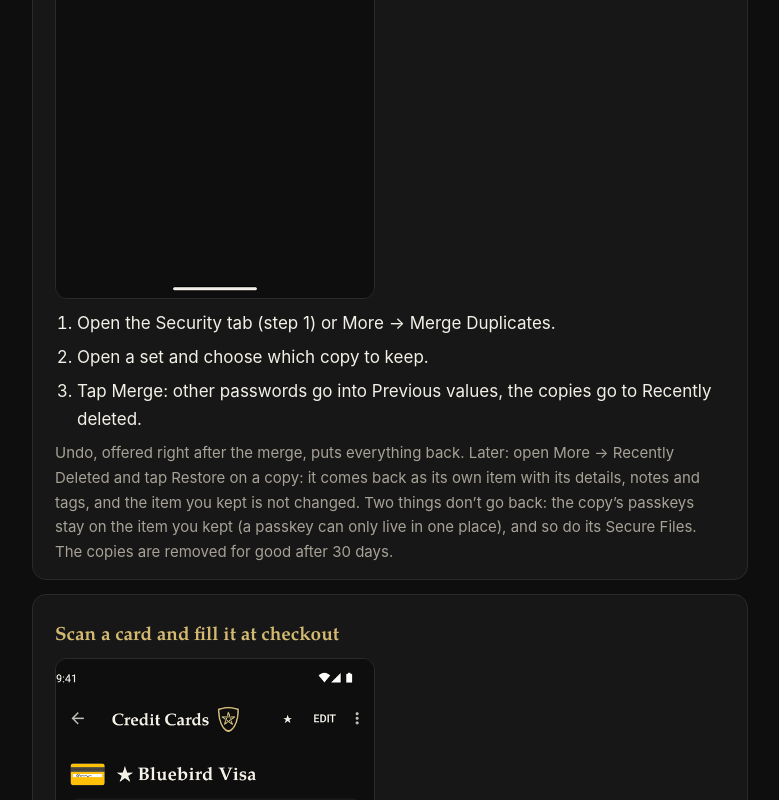
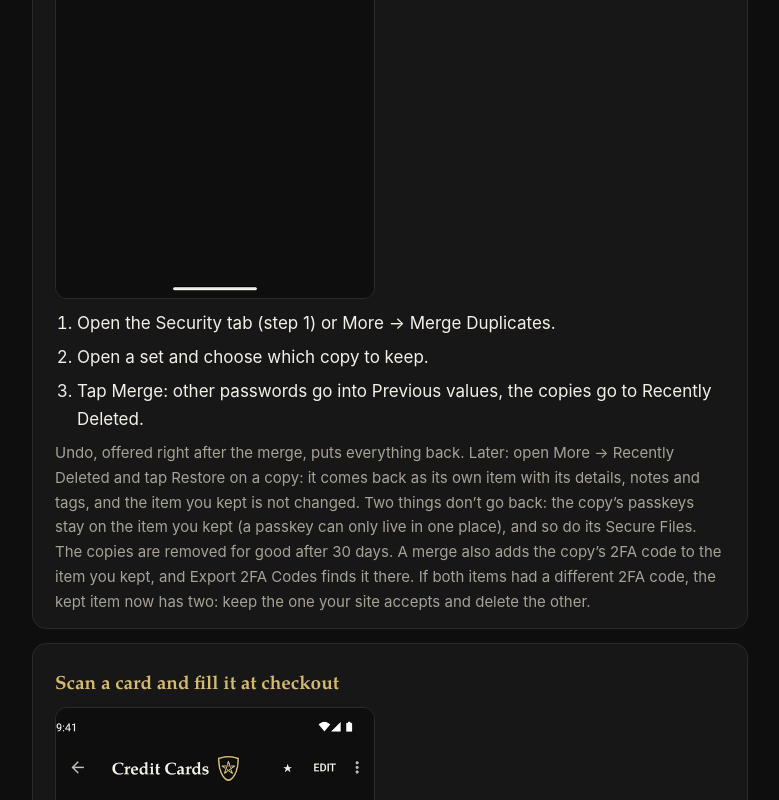
Before and after one commit to affluenterllc/affluenter-site, a plain HTML site: page howto/index.html in a window 1280 px wide. Shown: the part 11200-12000 px from the top of the page, without its empty margins (250-1029 px from the left). Drawn offline with Linux system fonts and the light colour scheme.

Commit message:
How-to and Support: what a merge does with 2FA codes; Recently Deleted capitalized
Co-Authored-By: Claude Opus 5.5 <noreply@anthropic.com>
Claude-Session: https://claude.ai/code/session_01DJ9HZpG5Qwh2yeMFPFsjHt

```diff
--- a/howto/index.html
+++ b/howto/index.html
@@ -216,8 +216,8 @@ section{padding:84px 0}
 <article class="howto" id="dupes" data-k="duplicates copies merge combine same login twice unmerge undo restore">
 <h3><a href="#dupes">Merge duplicate logins</a></h3>
 <img src="/assets/howto/dupes.png" alt="The Duplicates screen (example data)" width="540" height="1200" loading="lazy">
-<ol><li>Open the Security tab (step 1) or More → Merge Duplicates.</li><li>Open a set and choose which copy to keep.</li><li>Tap Merge: other passwords go into Previous values, the copies go to Recently deleted.</li></ol>
-<p class="tip">Undo, offered right after the merge, puts everything back. Later: open More &rarr; Recently Deleted and tap Restore on a copy: it comes back as its own item with its details, notes and tags, and the item you kept is not changed. Two things don&rsquo;t go back: the copy&rsquo;s passkeys stay on the item you kept (a passkey can only live in one place), and so do its Secure Files. The copies are removed for good after 30 days.</p>
+<ol><li>Open the Security tab (step 1) or More → Merge Duplicates.</li><li>Open a set and choose which copy to keep.</li><li>Tap Merge: other passwords go into Previous values, the copies go to Recently Deleted.</li></ol>
+<p class="tip">Undo, offered right after the merge, puts everything back. Later: open More &rarr; Recently Deleted and tap Restore on a copy: it comes back as its own item with its details, notes and tags, and the item you kept is not changed. Two things don&rsquo;t go back: the copy&rsquo;s passkeys stay on the item you kept (a passkey can only live in one place), and so do its Secure Files. The copies are removed for good after 30 days. A merge also adds the copy&rsquo;s 2FA code to the item you kept, and Export 2FA Codes finds it there. If both items had a different 2FA code, the kept item now has two: keep the one your site accepts and delete the other.</p>
 </article>
 <article class="howto" id="cards" data-k="card credit debit scan camera checkout payment fill address">
 <h3><a href="#cards">Scan a card and fill it at checkout</a></h3>
```
Also changed, not shown: support/index.html (+1 -1 lines).
